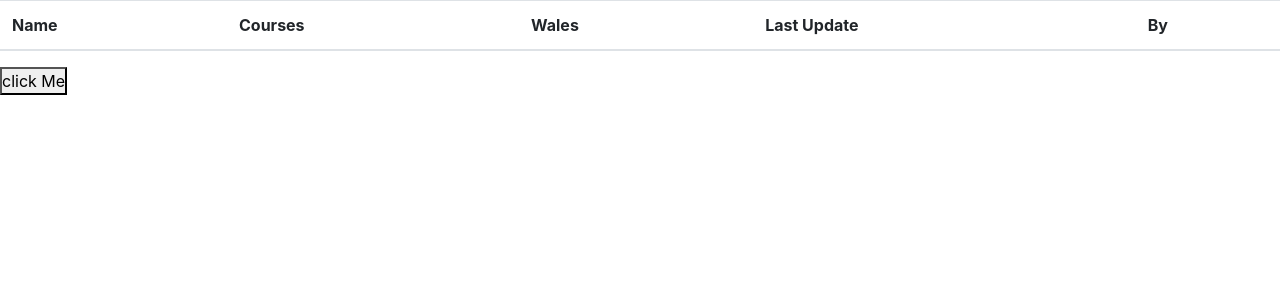
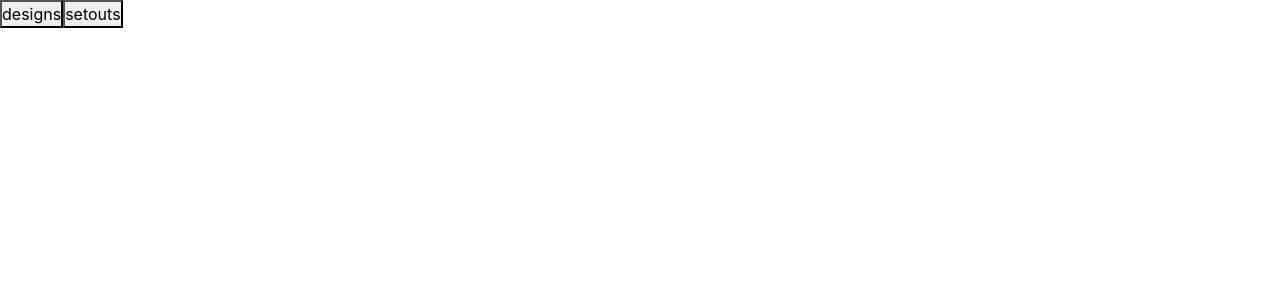
Before and after one commit to kossa21/cadt-app, a React (Create React App) app: page / in a window 1280 px wide. Shown: the top 300 px of the page. Built offline with nearby package versions, Linux system fonts and the light colour scheme.

Commit message:
configurando los botones para que cambien el resultado que se mostrara en la tabla

```diff
--- a/src/App.js
+++ b/src/App.js
@@ -5,17 +5,22 @@ import { useState } from "react";
 
 function App() {
   const [tableItems, settableItems] = useState([]);
-  const [tableToDisplay, setTableToDisplay] = useState("designs");
+  const [tableToDisplay, setTableToDisplay] = useState("");
 
-  const savingDataFromFetch = async () => {
-    const data = await fetcherListData("designs");
+  const savingDataFromFetch = async (e) => {
+    setTableToDisplay(e.target.innerHTML);
+    const data = await fetcherListData(tableToDisplay);
     settableItems(data);
+    /* setTableToDisplay(e.innerHTML); */
   };
 
   return (
     <div className="App">
-      <DisplayTable tableToDisplay={tableToDisplay} data={tableItems} />
-      <button onClick={savingDataFromFetch}>click Me</button>
+      {tableToDisplay ? (
+        <DisplayTable tableToDisplay={tableToDisplay} data={tableItems} />
+      ) : null}
+      <button onClick={savingDataFromFetch}>designs</button>
+      <button onClick={savingDataFromFetch}>setouts</button>
     </div>
   );
 }
--- a/src/informationTable.js
+++ b/src/informationTable.js
@@ -6,7 +6,7 @@ export const listGroups = {
     { dbName: "updated", fieldName: "Last Update" },
     { dbName: "user_id_last_update", fieldName: "By" },
   ],
-  setout: [
+  setouts: [
     { dbName: "name", fieldName: "Name" },
     { dbName: "machine_name", fieldName: "Machine Name" },
     { dbName: "machine_width", fieldName: "Machine Width" },
```
